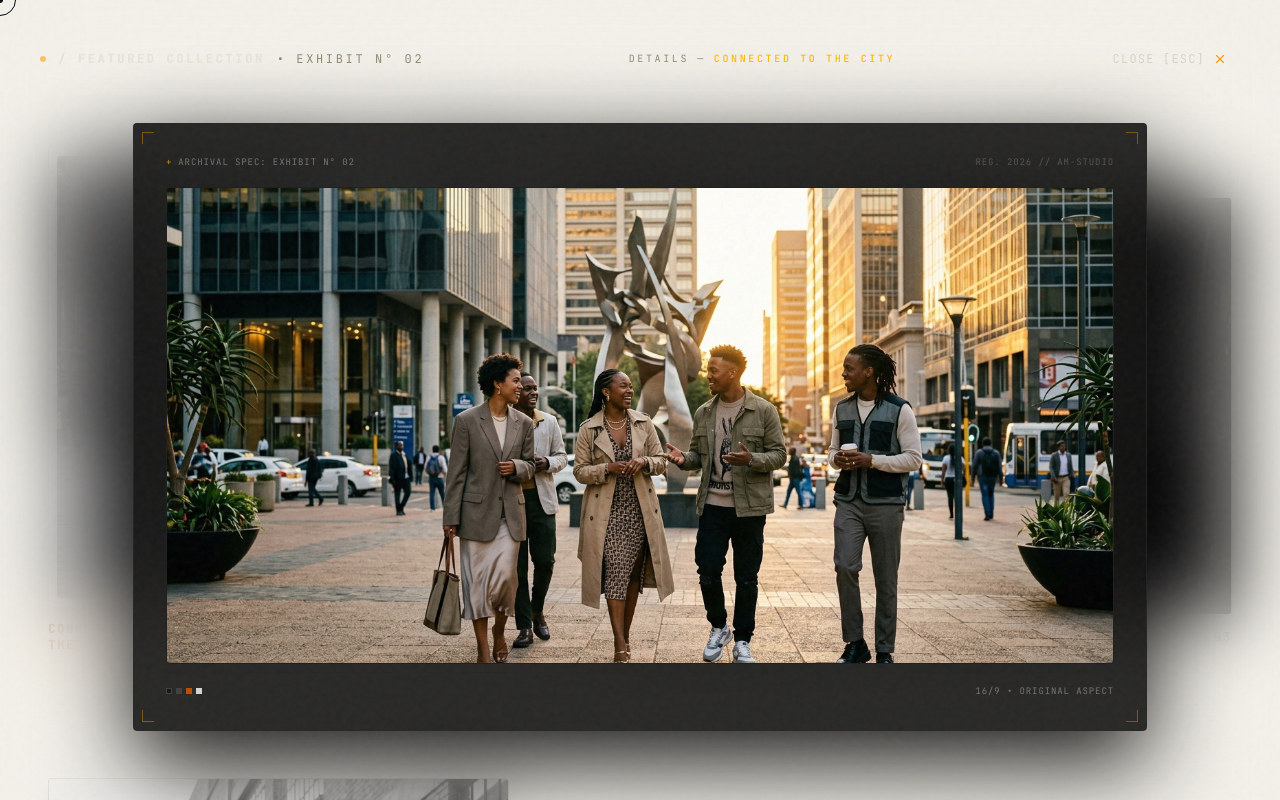
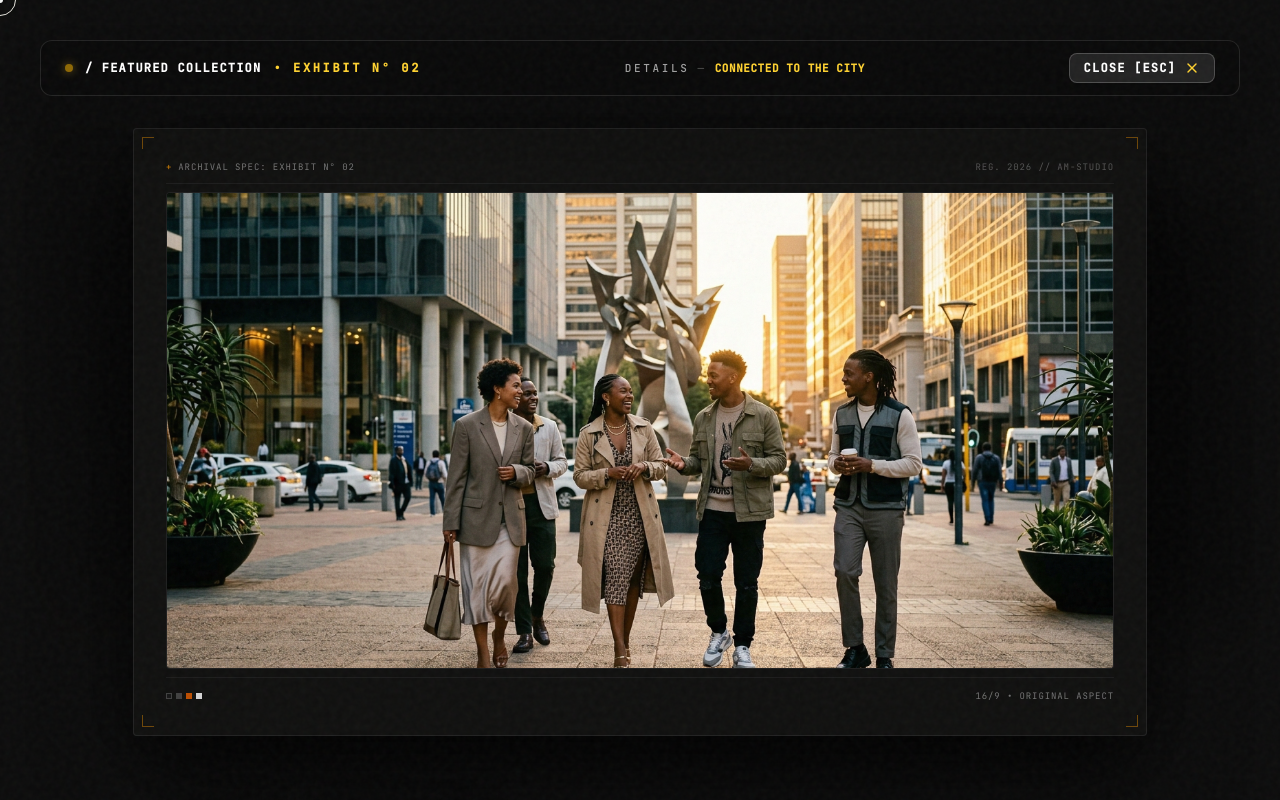
Before and after one commit to bearbuildsweb/Angelique-Mari, a React (Vite) app: page / in a window 1280 px wide. Both pictures are taken after a click on the element 278 px from the left and 2347 px from the top of the page. Shown: the part 1947-2747 px from the top of the page. Built offline with nearby package versions, Linux system fonts and the light colour scheme.

Commit message:
Add files via upload

```diff
--- a/src/components/Portfolio.tsx
+++ b/src/components/Portfolio.tsx
@@ -6,6 +6,14 @@ import { X, Maximize2, ArrowUpRight } from 'lucide-react';
 
 export default function Portfolio() {
   const [activeProject, setActiveProject] = useState<Project | null>(null);
+  const [isDesktop, setIsDesktop] = useState(false);
+
+  useEffect(() => {
+    const checkDesktop = () => setIsDesktop(window.innerWidth >= 1024);
+    checkDesktop();
+    window.addEventListener('resize', checkDesktop);
+    return () => window.removeEventListener('resize', checkDesktop);
+  }, []);
 
   // Lock body scroll and listen for Escape key when gallery view is open
   useEffect(() => {
@@ -50,12 +58,12 @@ export default function Portfolio() {
           <div className="flex items-center gap-3">
             <span className="w-1.5 h-1.5 rounded-full bg-amber-700 animate-pulse" />
             <span className="font-bold tracking-widest">/ FEATURED WORK</span>
-            <span className="text-warm-400 font-normal">VOL. I</span>
+            <span className="text-warm-400 font-normal">VOL. ONE</span>
           </div>
           <div className="flex items-center gap-4 text-warm-500 font-mono text-[10px] sm:text-xs">
             <span>JOHANNESBURG</span>
             <span className="text-warm-300">•</span>
-            <span>JSOUTH AFRICA</span>
+            <span>SOUTH AFRICA</span>
           </div>
         </div>
 
@@ -66,15 +74,15 @@ export default function Portfolio() {
           </h2>
 
           {/* Center Informational Badge Box */}
-          <div className="border border-warm-900/20 bg-warm-50/80 backdrop-blur-sm p-4 sm:p-5 max-w-md text-center flex flex-col items-center justify-center rounded">
-            <span className="font-serif italic text-sm sm:text-base text-warm-950 font-medium tracking-wide mt-1.5">
-              From the Lens of Angelique-Mari
-            </span>
-            <p className="font-sans text-xs text-warm-700 leading-relaxed font-medium uppercase tracking-wider">
+          <div className="border border-warm-900/25 bg-warm-100/90 backdrop-blur-sm p-4 sm:p-5 max-w-md text-center flex flex-col items-center justify-center rounded-lg shadow-xs">
+            <p className="font-sans text-xs text-neutral-700 leading-relaxed font-semibold uppercase tracking-wider mt-1">
               INSPIRED BY CULTURE, IDENTITY & FASHION.
             </p>
-            <span className="font-mono text-[9px] sm:text-[10px] uppercase tracking-[0.2em] text-amber-800 font-bold mb-1">
+            <span className="font-mono text-[9px] sm:text-[10px] uppercase tracking-[0.2em] text-amber-900 font-extrabold mt-1">
               VISUAL ARCHIVE
+            </span>
+            <span className="font-serif italic text-base sm:text-lg text-neutral-600 font-medium tracking-wide mt-1">
+              <strong className="text-neutral-600 font-semibold not-italic">From the Lens of Angelique-Mari</strong>
             </span>
           </div>
 
@@ -86,10 +94,10 @@ export default function Portfolio() {
       </div>
 
       {/* 2. Asymmetrical Contemporary Gallery Layout */}
-      <div className="max-w-7xl mx-auto space-y-28 md:space-y-44">
+      <div className="max-w-7xl mx-auto space-y-12 lg:space-y-44">
 
         {/* ==================== SPREAD I ==================== */}
-        <div className="grid grid-cols-1 lg:grid-cols-12 gap-8 lg:gap-14 items-start">
+        <div className="grid grid-cols-1 lg:grid-cols-12 gap-12 lg:gap-14 items-start">
 
           {/* Work 1: Wide Hero (16/9) */}
           {p1 && (
@@ -127,7 +135,7 @@ export default function Portfolio() {
           {/* Work 2: Floating Vertical Portrait (3/4) with Scroll Parallax */}
           {p2 && (
             <motion.div
-              style={{ y: parallaxY1 }}
+              style={isDesktop ? { y: parallaxY1 } : undefined}
               className="lg:col-span-4 lg:mt-20 group cursor-pointer"
               initial={{ opacity: 0, y: 40, scale: 0.96 }}
               whileInView={{ opacity: 1, y: 0, scale: 1 }}
@@ -161,7 +169,7 @@ export default function Portfolio() {
         </div>
 
         {/* ==================== SPREAD II ==================== */}
-        <div className="grid grid-cols-1 lg:grid-cols-12 gap-8 lg:gap-14 items-center pt-6">
+        <div className="grid grid-cols-1 lg:grid-cols-12 gap-12 lg:gap-14 items-center pt-0 lg:pt-6">
 
           {/* Work 3: Square Sculpture Study (1/1) */}
           {p3 && (
@@ -197,7 +205,7 @@ export default function Portfolio() {
           {/* Work 4: Offset Wide Light Directive (16/10) with Parallax */}
           {p4 && (
             <motion.div
-              style={{ y: parallaxY2 }}
+              style={isDesktop ? { y: parallaxY2 } : undefined}
               className="lg:col-span-7 lg:-mt-12 group cursor-pointer"
               initial={{ opacity: 0, y: 40, scale: 0.97 }}
               whileInView={{ opacity: 1, y: 0, scale: 1 }}
@@ -231,7 +239,7 @@ export default function Portfolio() {
         </div>
 
         {/* ==================== SPREAD III ==================== */}
-        <div className="grid grid-cols-1 lg:grid-cols-12 gap-8 lg:gap-14 items-start pt-6">
+        <div className="grid grid-cols-1 lg:grid-cols-12 gap-12 lg:gap-14 items-start pt-0 lg:pt-6">
 
           {/* Work 6: Panoramic Runway Couture (21/9) */}
           {p6 && (
@@ -269,7 +277,7 @@ export default function Portfolio() {
           {/* Work 5: Portraiture Study (4/5) with Parallax */}
           {p5 && (
             <motion.div
-              style={{ y: parallaxY3 }}
+              style={isDesktop ? { y: parallaxY3 } : undefined}
               className="lg:col-span-5 lg:-mt-10 group cursor-pointer"
               initial={{ opacity: 0, y: 40, scale: 0.97 }}
               whileInView={{ opacity: 1, y: 0, scale: 1 }}
@@ -308,31 +316,31 @@ export default function Portfolio() {
             animate={{ opacity: 1 }}
             exit={{ opacity: 0 }}
             transition={{ duration: 0.4, ease: [0.16, 1, 0.3, 1] }}
-            className="fixed inset-0 z-50 bg-[radial-gradient(ellipse_at_center,_var(--tw-gradient-stops))] from-neutral-900/90 via-[#0a0a09] to-[#040404] backdrop-blur-2xl flex flex-col justify-between p-4 sm:p-8 md:p-10 overflow-hidden select-none"
+            className="fixed inset-0 z-50 bg-[#080808]/98 backdrop-blur-2xl flex flex-col justify-between p-4 sm:p-8 md:p-10 overflow-hidden select-none"
             onClick={() => setActiveProject(null)}
           >
             {/* Gallery Top Navigation Bar */}
-            <div className="w-full flex items-center justify-between font-mono text-[10px] sm:text-xs text-warm-400 uppercase tracking-[0.22em] border-b border-warm-100/10 pb-4 pt-1 z-20">
+            <div className="w-full flex items-center justify-between font-mono text-[11px] sm:text-xs text-white uppercase tracking-[0.22em] bg-neutral-950/90 backdrop-blur-md border border-neutral-800/90 px-4 py-3 sm:px-6 rounded-xl shadow-2xl z-20">
               <div className="flex items-center gap-3">
-                <span className="w-1.5 h-1.5 rounded-full bg-amber-500 animate-pulse" />
-                <span className="font-semibold text-warm-200">/ FEATURED COLLECTION</span>
-                <span className="text-warm-500 hidden sm:inline">• {activeProject.museumNumber}</span>
+                <span className="w-2 h-2 rounded-full bg-amber-400 animate-pulse shadow-[0_0_8px_rgba(251,191,36,0.8)]" />
+                <span className="font-bold text-white tracking-widest">/ FEATURED COLLECTION</span>
+                <span className="text-amber-300 font-semibold hidden sm:inline">• {activeProject.museumNumber}</span>
               </div>
 
-              <div className="hidden lg:flex items-center gap-2 text-warm-500 text-[10px]">
-                <span>DETAILS</span>
-                <span>—</span>
-                <span className="text-amber-400 font-medium">{activeProject.title}</span>
+              <div className="hidden lg:flex items-center gap-2 text-neutral-300 text-[11px]">
+                <span className="text-neutral-400 font-medium">DETAILS</span>
+                <span className="text-neutral-600">—</span>
+                <span className="text-amber-300 font-bold tracking-wider">{activeProject.title}</span>
               </div>
 
               {/* Close Exhibition Button */}
               <button
                 onClick={() => setActiveProject(null)}
-                className="flex items-center gap-2 font-mono text-[10px] sm:text-xs text-warm-300 hover:text-white uppercase tracking-widest px-3 py-1.5 rounded border border-warm-100/15 hover:border-amber-500/50 hover:bg-white/5 transition-all cursor-pointer"
+                className="flex items-center gap-2 font-mono text-[11px] sm:text-xs font-bold text-white uppercase tracking-widest px-3.5 py-1.5 rounded-lg bg-white/10 hover:bg-amber-400 hover:text-neutral-950 border border-white/20 hover:border-amber-400 transition-all cursor-pointer shadow-xs active:scale-95 group"
                 aria-label="Close gallery room"
               >
                 <span>CLOSE [ESC]</span>
-                <X className="w-3.5 h-3.5 text-amber-500" />
+                <X className="w-4 h-4 text-amber-300 group-hover:text-neutral-950" />
               </button>
             </div>
 
--- a/src/data.ts
+++ b/src/data.ts
@@ -63,7 +63,7 @@ export const PROJECTS: Project[] = [
     image: imageAfterDark,
     description: "Photographing a renowned DJ performing at an exclusive Johannesburg nightlife venue in Braamfontein. An electric yet refined atmosphere with dramatic lighting, atmospheric haze, an engaged crowd, and a confident performer at the centre.",
     layoutType: 'asymmetric-right',
-    museumNumber: 'EXHIBIT N° 03',
+    museumNumber: 'EXHIBIT N° 04',
     location: 'Braamfontein • Johannesburg',
     credits: 'Sound & Scene: AM Photography • Lighting: Braam Sound Lab',
     medium: 'Low-Light High Dynamic Range • Chiaroscuro Stage Lighting',
```
Also changed, not shown: src/components/Footer.tsx (+28 -12 lines).
